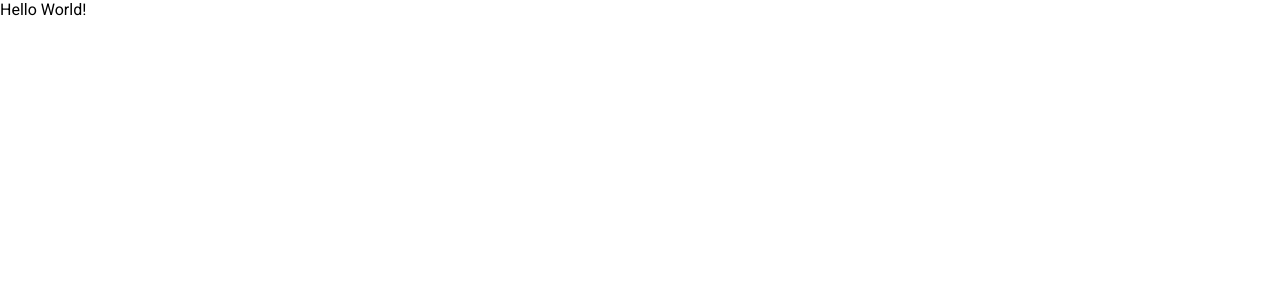
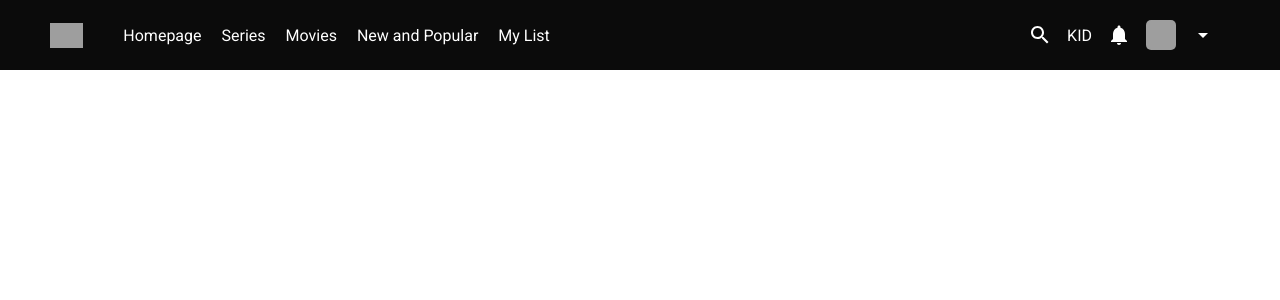
Before and after one commit to shiva2096/Netflix, a React (Create React App) app: page / in a window 1280 px wide. Shown: the top 300 px of the page. Built offline with nearby package versions, Linux system fonts and the light colour scheme; grey boxes are pictures that could not be loaded.

Commit message:
Checkpoint 1: Navbar

```diff
--- a/package.json
+++ b/package.json
@@ -3,12 +3,16 @@
   "version": "0.1.0",
   "private": true,
   "dependencies": {
+    "@emotion/react": "^11.10.6",
+    "@emotion/styled": "^11.10.6",
+    "@mui/icons-material": "^5.11.16",
+    "@mui/material": "^5.12.0",
     "@testing-library/jest-dom": "^5.16.5",
     "@testing-library/react": "^13.4.0",
     "@testing-library/user-event": "^13.5.0",
     "react": "^18.2.0",
     "react-dom": "^18.2.0",
-    "react-scripts": "^2.1.3",
+    "react-scripts": "^5.0.1",
     "web-vitals": "^2.1.4"
   },
   "scripts": {
--- a/public/index.html
+++ b/public/index.html
@@ -9,6 +9,7 @@
       name="description"
       content="Web site created using create-react-app"
     />
+    <meta name="viewport" content="width=device-width, initial-scale=1.0">
     <link rel="apple-touch-icon" href="%PUBLIC_URL%/logo192.png" />
     <!--
       manifest.json provides metadata used when your web app is installed on a
--- a/src/App.jsx
+++ b/src/App.jsx
@@ -1,7 +1,9 @@
 import React from 'react';
+import './app.scss'
+import Home from './home/Home';
 
 function App() {
-  return <div>Hello World!</div>;
+  return <Home/>;
 }
 
 export default App;
--- a/src/App.scss
+++ b/src/App.scss
@@ -0,0 +1,3 @@
+:root{
+    --main-color:#0b0b0b
+}
--- /dev/null
+++ b/src/components/navbar/Navbar.jsx
@@ -0,0 +1,28 @@
+import React from 'react'
+import "./navbar.scss"
+import { ArrowDropDown, Notifications, Search } from '@mui/icons-material'
+const Navbar = () => {
+  return (
+    <div className='navbar'>
+        <div className="container">
+            <div className="left">
+                <img src="https://upload.wikimedia.org/wikipedia/commons/0/08/Netflix_2015_logo.svg" alt="" />
+                <span>Homepage</span>
+                <span>Series</span>
+                <span>Movies</span>
+                <span>New and Popular</span>
+                <span>My List</span>
+            </div>
+            <div className="right">
+                <Search className='icon'/>
+                <span>KID</span>
+                <Notifications className='icon'/>
+                <img src="https://raw.githubusercontent.com/shiva2096/shiva2096.github.io/master/assets/img/profile-img.jpg" alt="" />
+                <ArrowDropDown className='icon'/>
+            </div>
+        </div>
+    </div>
+  )
+}
+
+export default Navbar
--- /dev/null
+++ b/src/components/navbar/navbar.scss
@@ -0,0 +1,44 @@
+.navbar{
+    color: white;
+
+    .container{
+        padding: 0px 50px;
+        display: flex;
+        align-items: center;
+        justify-content: space-between;
+        height: 70px;
+
+        .left {
+            display: flex;
+            align-items: center;
+            img{
+                height: 25px;
+                margin-right: 40px;
+            }
+
+            span {
+                margin-right: 20px;
+                cursor: pointer;
+            }
+        }
+
+        .right {
+            display: flex;
+            align-items: center;
+
+            .icon{
+                margin: 0px 15px;
+                cursor: pointer;
+            }
+
+            img{
+                width: 30px;
+                height: 30px;
+                border-radius: 5px;
+                object-fit: cover;
+                cursor: pointer;
+            }
+        }
+
+    }
+}
--- /dev/null
+++ b/src/home/Home.jsx
@@ -0,0 +1,13 @@
+import React from 'react'
+import "./home.scss"
+import Navbar from '../components/navbar/Navbar'
+
+const Home = () => {
+  return (
+    <div className='home'>
+        <Navbar/>
+    </div>
+  )
+}
+
+export default Home
--- /dev/null
+++ b/src/home/home.scss
@@ -0,0 +1,3 @@
+.home{
+    background-color: var(--main-color);
+}
--- a/src/index.css
+++ b/src/index.css
@@ -5,3 +5,7 @@
   margin: 0;
   font-family: 'Roboto', sans-serif;
 }
+
+
+
+/* 600, 601, 768, 992, 1200 */
```
Also changed, not shown: 1 other file (tests, documents, lock files or other folders).
